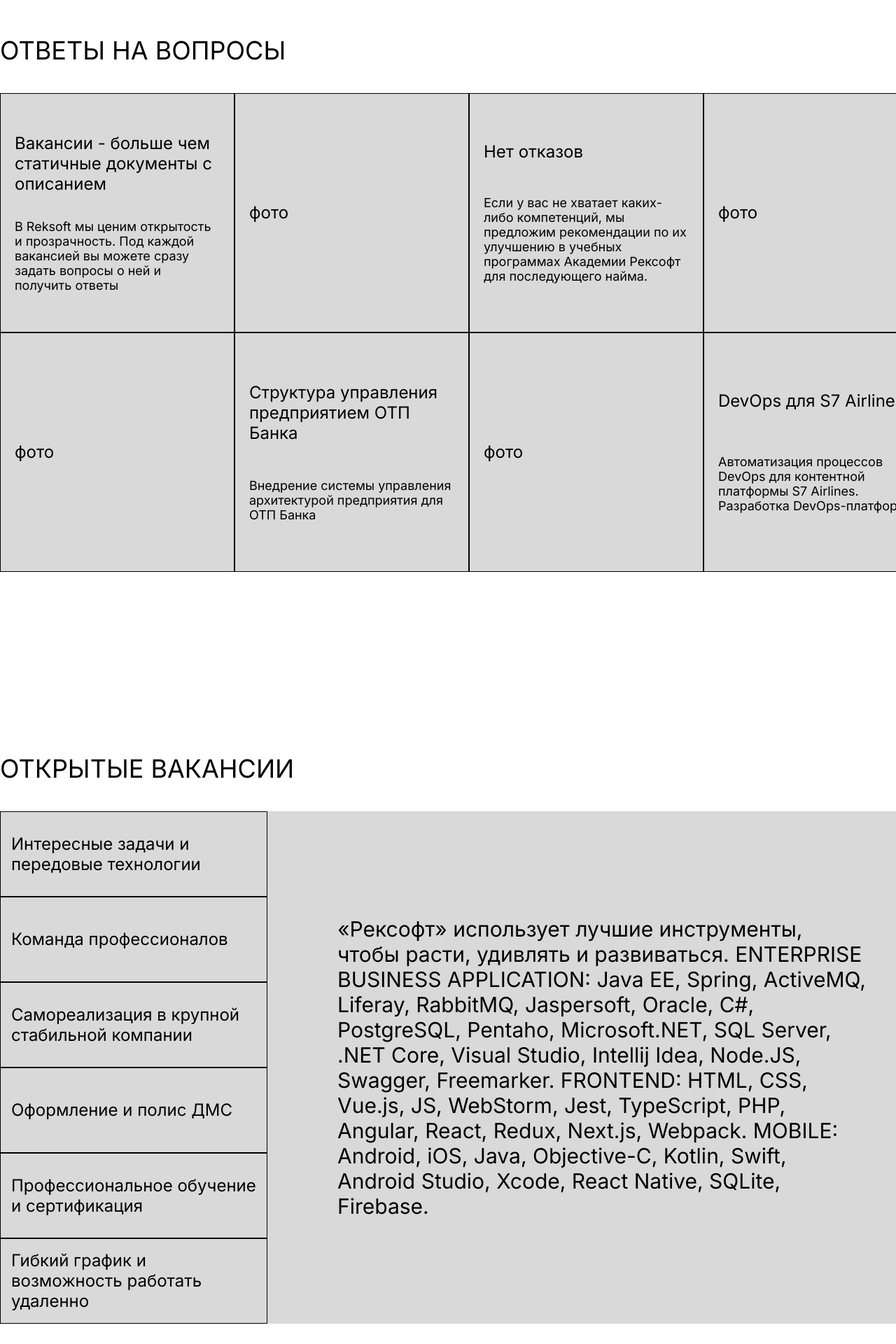
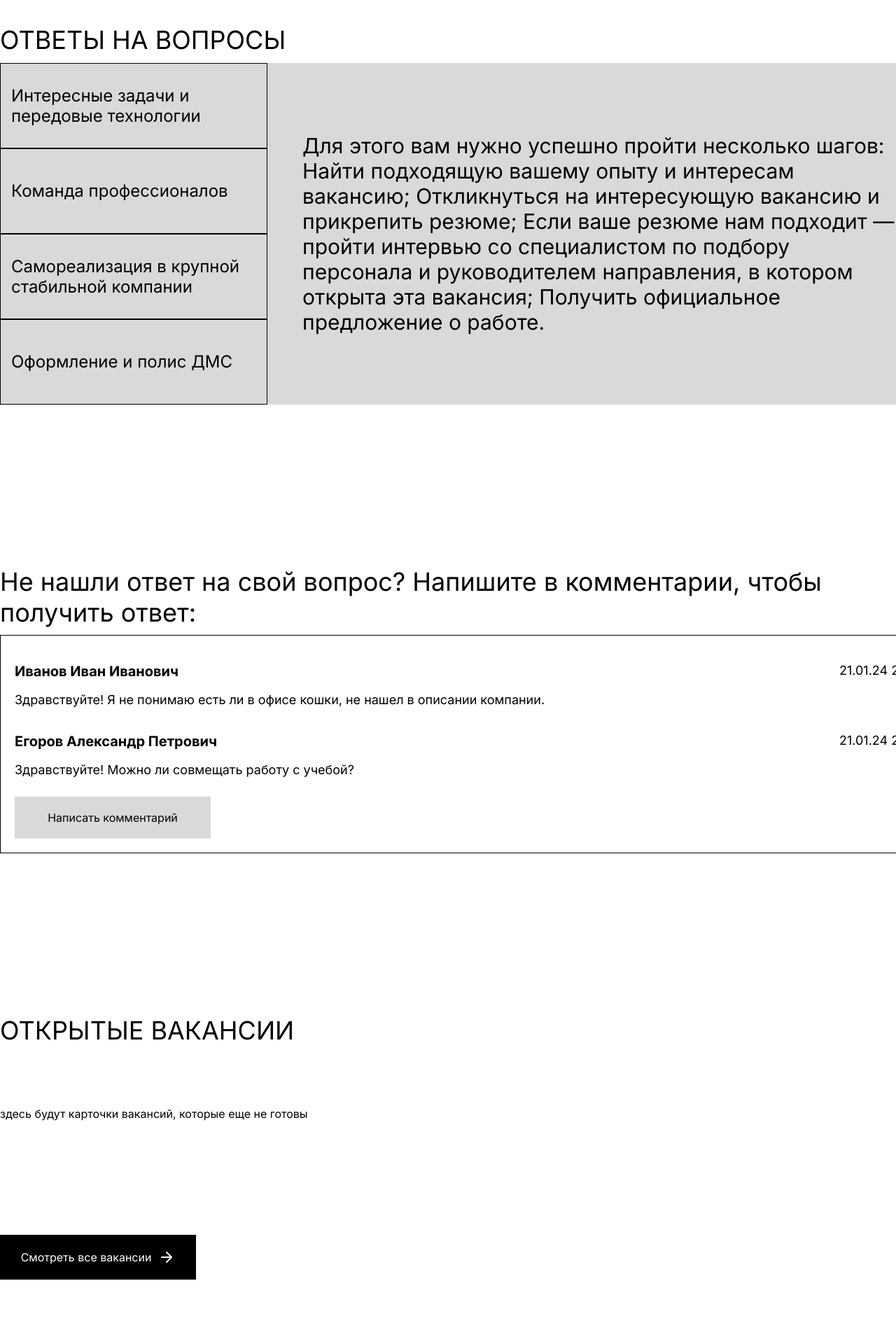
Before and after one commit to lct-2024/lct-2024, a React (Create React App) app in the folder frontend/: page / in a window 1280 px wide. Shown: the part 7400-9320 px from the top of the page at 70% size. Built offline with nearby package versions, Linux system fonts and the light colour scheme.

Commit message:
fix
сделал полностью главную страницу

```diff
--- /dev/null
+++ b/frontend/src/components/MainFooter.jsx
@@ -0,0 +1,19 @@
+import React from 'react'
+import style from './MainFooter.module.css'
+import Navigation from './Navigation'
+
+const MainFooter = () => {
+    return (
+        <div className={style.main}>
+            <div className="container">
+                <div className={style.footer}>
+                    <h4>Познакомься с командой напрямую</h4>
+                    <p>В VC, Habr, VK и Telegram мы делимся мероприятиями, внутренней жизнью и опытом Рексофт</p>
+                    <Navigation />
+                </div>
+            </div>
+        </div>
+    )
+}
+
+export default MainFooter
--- /dev/null
+++ b/frontend/src/components/MainFooter.module.css
@@ -0,0 +1,22 @@
+.main {
+    width: 100%;
+    background-color: #D9D9D9;
+}
+
+.footer {
+    display: flex;
+    flex-direction: column;
+    justify-content: space-between;
+    height: 240px;
+    padding: 80px 0;
+}
+
+.footer h4 {
+    font-size: 36px;
+    font-weight: 600;
+}
+
+.footer p {
+    width: 500px;
+    font-size: 20px;
+}
--- a/frontend/src/components/MainOpens.jsx
+++ b/frontend/src/components/MainOpens.jsx
@@ -5,43 +5,7 @@
     return (
         <div className='container'>
             <div className={style.main}>
-                <h2>Ответы на вопросы</h2>
-                <div>
-                    <div className={style.block}>
-                        <div>
-                            <h3>Вакансии - больше чем статичные документы с описанием</h3>
-                            <h4>В Reksoft мы ценим открытость и прозрачность. Под каждой вакансией вы можете сразу задать вопросы о ней и получить ответы</h4>
-                        </div>
-                        <div>
-                            <h3>фото</h3>
-                        </div>
-                        <div>
-                            <h3>Нет отказов</h3>
-                            <h4>Если у вас не хватает каких-либо компетенций, мы предложим рекомендации по их улучшению в учебных программах Академии Рексофт для последующего найма.                            </h4>
-                        </div>
-                        <div>
-                            <h3>фото</h3>
-                        </div>
-                    </div>
-                    <div className={style.block}>
-                        <div>
-                            <h3>фото</h3>
-                        </div>
-                        <div>
-                            <h3>Структура управления предприятием ОТП Банка</h3>
-                            <h4>Внедрение системы управления архитектурой предприятия для ОТП Банка</h4>
-                        </div>
-
-                        <div>
-                            <h3>фото</h3>
-                        </div>
-                        <div>
-                            <h3>DevOps для S7 Airlines</h3>
-                            <h4>Автоматизация процессов DevOps для контентной платформы S7 Airlines. Разработка DevOps-платформы</h4>
-                        </div>
-                    </div>
-                </div>
-                <h2>открытые вакансии</h2>
+                <h2>ОТВЕТЫ НА ВОПРОСЫ</h2>
                 <div className={style.mainText}>
                     <div className={style.smallBlock}>
                         <div>
@@ -56,26 +20,40 @@
                         <div>
                             <p>Оформление и полис ДМС</p>
                         </div>
-                        <div>
-                            <p>Профессиональное обучение и сертификация</p>
-                        </div>
-                        <div>
-                            <p>Гибкий график и возможность работать удаленно</p>
-                        </div>
                     </div>
                     <div className={style.text}>
-                        <p>«Рексофт» использует лучшие инструменты, чтобы расти, удивлять и развиваться.
-
-                            ENTERPRISE BUSINESS APPLICATION:
-                            Java EE, Spring, ActiveMQ, Liferay, RabbitMQ, Jaspersoft, Oracle, C#, PostgreSQL, Pentaho, Microsoft.NET, SQL Server, .NET Cоre, Visual Studio, Intellij Idea, Node.JS, Swagger, Freemarker.
-
-                            FRONTEND:
-                            HTML, CSS, Vue.js, JS, WebStorm, Jest, TypeScript, PHP, Angular, React, Redux, Next.js, Webpack.
-
-                            MOBILE:
-                            Android, iOS, Java, Objective-C, Kotlin, Swift, Android Studio, Xcode, React Native, SQLite, Firebase.
+                        <p>Для этого вам нужно успешно пройти несколько шагов:
+                            Найти подходящую вашему опыту и интересам вакансию;
+                            Откликнуться на интересующую вакансию и прикрепить резюме;
+                            Если ваше резюме нам подходит — пройти интервью со специалистом по подбору персонала и руководителем направления, в котором открыта эта вакансия;
+                            Получить официальное предложение о работе.
                         </p>
                     </div>
+                </div>
+                <h2>Не нашли ответ на свой вопрос? Напишите в комментарии, чтобы получить ответ:</h2>
+                <div className={style.comments}>
+                    <div className={style.comment}>
+                        <div>
+                            <h4>Иванов Иван Иванович</h4>
+                            <p>21.01.24  21.00</p>
+                        </div>
+                        <p>Здравствуйте! Я не понимаю есть ли в офисе кошки, не нашел в описании компании.</p>
+                    </div>
+                    <div className={style.comment}>
+                        <div>
+                            <h4>Егоров Александр Петрович</h4>
+                            <p>21.01.24  21.00</p>
+                        </div>
+                        <p>Здравствуйте! Можно ли совмещать работу с учебой?</p>
+                    </div>
+                    <button className={style.btn}>Написать комментарий</button>
+                </div>
+                <h2>ОТКРЫТЫЕ ВАКАНСИИ</h2>
+                <div className={style.vacansies}>
+                    <p>здесь будут карточки вакансий, которые еще не готовы</p>
+                    <button className={style.btn}>Смотреть все вакансии  <svg width="24" height="24" viewBox="0 0 24 24" fill="none" xmlns="http://www.w3.org/2000/svg">
+                        <path d="M5.00195 12H19.002M19.002 12L12.002 5M19.002 12L12.002 19" stroke="white" stroke-width="2" stroke-linecap="round" stroke-linejoin="round" />
+                    </svg></button>
                 </div>
             </div>
         </div>
--- a/frontend/src/components/MainOpens.module.css
+++ b/frontend/src/components/MainOpens.module.css
@@ -16,42 +16,10 @@
     flex-direction: column;
 }
 
-.block h4 {
-    font-size: 18px;
-    font-weight: 400;
-}
-
-.block h3 {
-    font-size: 24px;
-    font-weight: 400;
-}
-
-.block p {
-    font-size: 18px;
-}
-
-.block button {
-    width: 100px;
-    padding: 10px;
-    border: none;
-}
-
 .main h2 {
     font-size: 36px;
     font-weight: 400;
-    text-transform: uppercase;
     margin: 20px 0 -200px 0;
-}
-
-.block div {
-    border: 1px solid black;
-    display: flex;
-    flex-direction: column;
-    justify-content: space-evenly;
-    padding: 20px;
-    height: 300px;
-    width: 540px;
-    background-color: #D9D9D9;
 }
 
 .btn {
@@ -62,8 +30,8 @@
     border: none;
     padding: 20px;
     width: 280px;
-    margin: 0 auto;
     font-size: 16px;
+    margin-top: 10px;
 }
 
 .btn svg {
@@ -92,7 +60,44 @@
 .text {
     display: flex;
     align-items: center;
-    padding: 100px;
+    padding: 50px;
     background-color: #D9D9D9;
     font-size: 30px;
 }
+
+.comments {
+    border: 1px solid black;
+    padding: 20px;
+}
+
+.comment {
+    display: flex;
+    flex-direction: column;
+    justify-content: space-evenly;
+    height: 100px;
+}
+
+.comment h4 {
+    font-size: 20px;
+}
+
+.comment p {
+    font-size: 18px;
+}
+
+.comment div {
+    display: flex;
+    justify-content: space-between;
+}
+
+.vacansies {
+    height: 400px;
+    display: flex;
+    flex-direction: column;
+    justify-content: space-around;
+}
+
+.vacansies button {
+    background-color: black;
+    color: white;
+}
--- a/frontend/src/components/Pages/MainPage.jsx
+++ b/frontend/src/components/Pages/MainPage.jsx
@@ -5,6 +5,7 @@
 import Video from '../Video'
 import ReksWork from '../ReksWork'
 import MainOpens from '../MainOpens'
+import MainFooter from '../MainFooter'
 
 const MainPage = () => {
     return (
@@ -66,6 +67,7 @@
                 link="https://www.youtube.com/watch?v=9pZLCAIEUHM"
             />
             <MainOpens />
+            <MainFooter />
         </>
     )
 }
```
